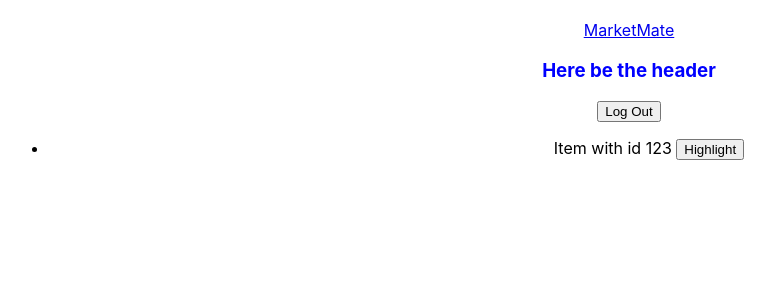
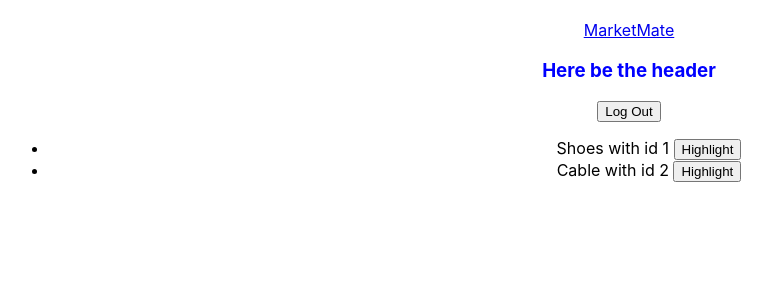
Before and after one commit to poolll98/monday-e-commerce, a React (Create React App) app in the folder Frontend/: page /cart in a window 1280 px wide. Both pictures are taken after a click on the button "Log In". Shown: the top 300 px of the page, without its empty margins (11-786 px from the left). Built offline with nearby package versions, Linux system fonts and the light colour scheme; data requests are answered from the project's data file.

Commit message:
Load data and show it. Improved user checks.

```diff
--- a/Frontend/src/Components/ShoppingCart/CartItem.js
+++ b/Frontend/src/Components/ShoppingCart/CartItem.js
@@ -1,5 +1,10 @@
-import React from 'react';
+import React from "react";
 
-export default function CartItem({item, isActive, onHighlight}) {
-  return <li style={{'color': isActive ? 'red' : 'black'}}>Item with id {item.id} <button onClick={onHighlight}>Highlight</button></li>;
+export default function CartItem({ item, isActive, onHighlight }) {
+  return (
+    <li style={{ color: isActive ? "red" : "black" }}>
+      {item.name} with id {item.id}{" "}
+      <button onClick={onHighlight}>Highlight</button>
+    </li>
+  );
 }
--- a/Frontend/src/Components/ShoppingCart/ShoppingCart.js
+++ b/Frontend/src/Components/ShoppingCart/ShoppingCart.js
@@ -11,7 +11,7 @@ export default function ShoppingCart() {
 
   useEffect(() => {
     let isMounted = true;
-    getShoppingCartItems().then((data) => {
+    getShoppingCartItems(user).then((data) => {
       if (isMounted) {
         setItems(data);
       }
@@ -19,22 +19,16 @@ export default function ShoppingCart() {
     return () => {
       isMounted = false;
     };
-  }, []);
+  }, [user]);
 
-  const [activeIndex, setActiveIndex] = useState(0);
-
+  if (!user || Object.keys(user).length === 0) {
+    return <p>Please log in to access your cart.</p>;
+  }
   if (items === null) {
     return <div>Loading...</div>;
   }
 
-  let cartItems = items?.map((item) => (
-    <CartItem
-      item={item}
-      key={item.id}
-      isActive={activeIndex === item.id}
-      onHighlight={() => setActiveIndex(item.id)}
-    />
-  ));
+  let cartItems = items?.map((item) => <CartItem item={item} key={item.id} />);
 
-  return user?.username !== undefined && <ul>{cartItems}</ul>;
+  return <ul>{cartItems}</ul>;
 }
--- a/Frontend/src/Components/UserContext.js
+++ b/Frontend/src/Components/UserContext.js
@@ -1,28 +1,24 @@
-import { createContext, useReducer } from 'react';
+import { createContext, useReducer } from "react";
 
-export const UserContext = createContext(null); // provides currently logged in user
+export const UserContext = createContext({}); // provides currently logged in user
 export const UserLoginContext = createContext(null); // handles login/logout
 
 function userManagementReducer(user, action) {
   switch (action.type) {
-        case 'login': {
-            return { "username": "The User" };
+    case "login": {
+      return { username: "The User" };
     }
-        case 'logout': {
+    case "logout": {
       return {};
     }
     default: {
-            throw Error('Unknown action: ' + action.type);
+      throw Error("Unknown action: " + action.type);
     }
   }
 }
 
-
 export function UserProvider({ children }) {
-    const [user, dispatch] = useReducer(
-        userManagementReducer,
-        {}
-    );
+  const [user, dispatch] = useReducer(userManagementReducer, {});
 
   return (
     <UserContext.Provider value={user}>
--- a/Frontend/src/services/shoppingCart.js
+++ b/Frontend/src/services/shoppingCart.js
@@ -2,6 +2,8 @@ export function getShoppingCartItems(user) {
   if (user === null) {
     // do something?
   }
+
+  return fetch("http://localhost:3333/cart").then((data) => data.json());
 
   return new Promise((resolve) => {
     setTimeout(() => {
```
Lines whose indentation alone changed are shown as unchanged.
